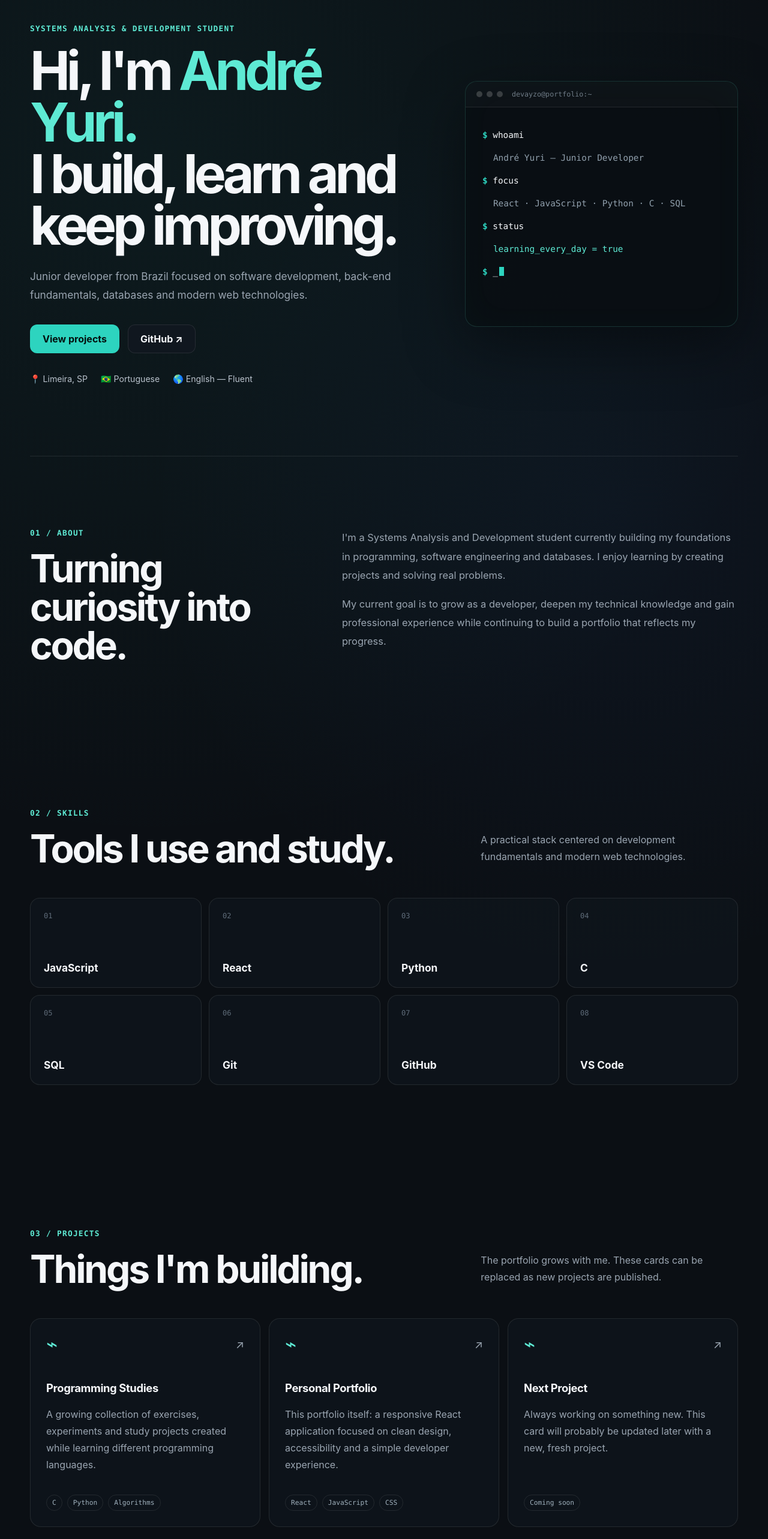
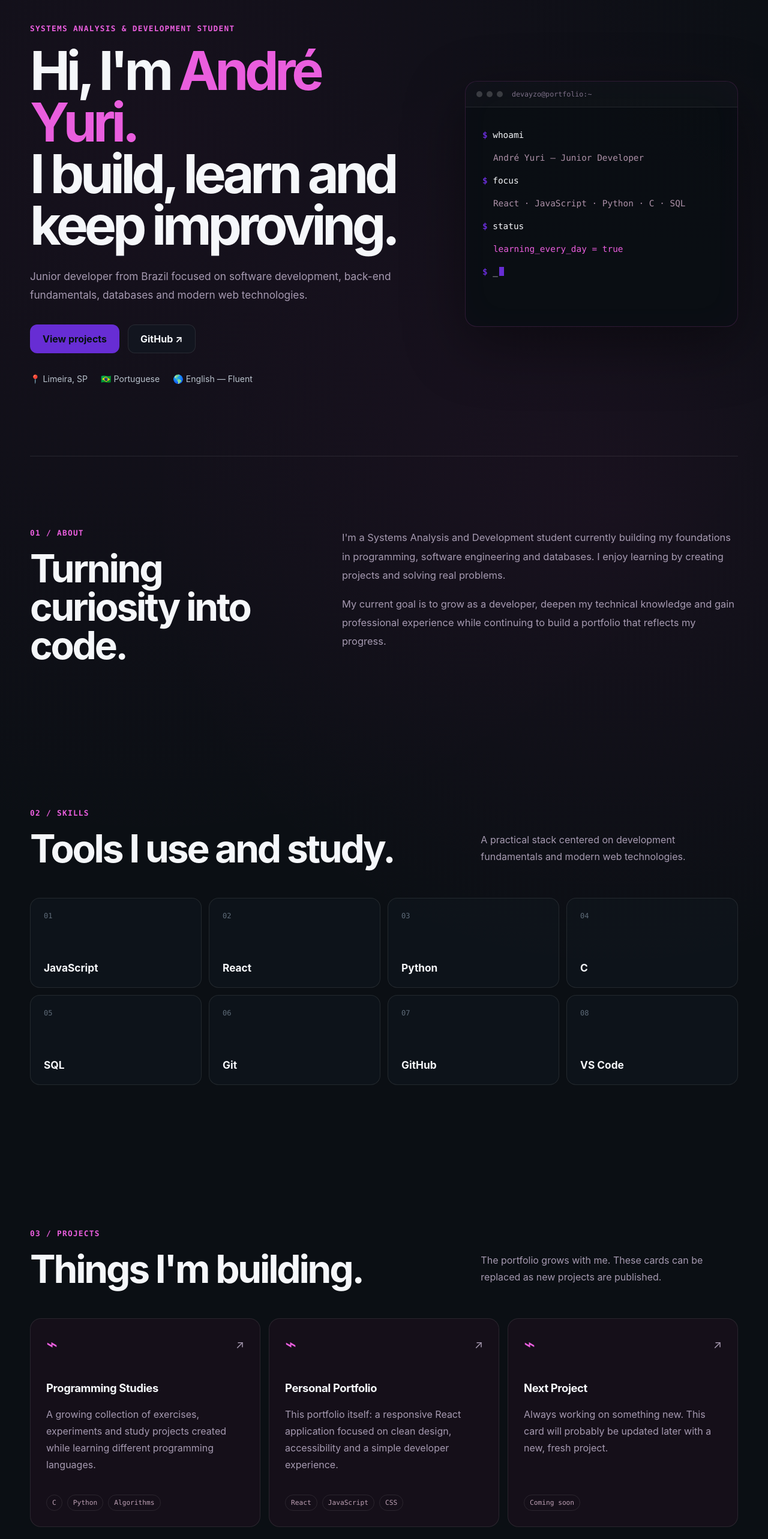
Before and after one commit to devayzo/personal-website, a React (Vite) app: page / in a window 1280 px wide. Shown: the part 100-2666 px from the top of the page at 60% size. Built offline with nearby package versions, Linux system fonts and the light colour scheme.

Commit message:
Changed color scheme from blue to purple/pink

```diff
--- a/src/styles.css
+++ b/src/styles.css
@@ -10,11 +10,11 @@
   --surface: rgba(18, 24, 32, 0.78);
   --surface-strong: #121820;
   --border: rgba(255, 255, 255, 0.09);
-  --muted: #9aa5b1;
+  --muted: #a69ab1;
   --text: #f5f7fa;
-  --accent: #2dd4bf;
-  --accent-strong: #5eead4;
-  --accent-soft: rgba(45, 212, 191, 0.12);
+  --accent: #672dd4;
+  --accent-strong: #ea5ede;
+  --accent-soft: rgba(103, 45, 212, 0.12);
   --max-width: 1180px;
 }
 
@@ -31,8 +31,8 @@ body {
   min-width: 320px;
   min-height: 100vh;
   background:
-    radial-gradient(circle at 20% 10%, rgba(45, 212, 191, 0.06), transparent 32%),
-    radial-gradient(circle at 80% 25%, rgba(59, 130, 246, 0.05), transparent 26%),
+    radial-gradient(circle at 20% 10%, rgba(212, 45, 176, 0.06), transparent 32%),
+    radial-gradient(circle at 80% 25%, rgba(246, 59, 199, 0.05), transparent 26%),
     var(--background);
   color: var(--text);
 }
@@ -76,13 +76,13 @@ button {
 .ambient-one {
   top: -220px;
   left: -180px;
-  background: #2dd4bf;
+  background: #892dd4;
 }
 
 .ambient-two {
   right: -260px;
   top: 300px;
-  background: #3b82f6;
+  background: #c13bf6;
 }
 
 .site-header {
@@ -103,7 +103,7 @@ button {
 }
 
 .site-header.is-scrolled {
-  background: rgba(11, 15, 20, 0.78);
+  background: rgba(20, 11, 20, 0.78);
   border-color: var(--border);
   box-shadow: 0 18px 60px rgba(0, 0, 0, 0.2);
   backdrop-filter: blur(18px);
@@ -271,7 +271,7 @@ h3 {
 }
 
 .button-secondary:hover {
-  border-color: rgba(94, 234, 212, 0.35);
+  border-color: rgba(234, 94, 192, 0.35);
 }
 
 .hero-meta {
@@ -284,13 +284,13 @@ h3 {
 }
 
 .terminal-card {
-  border: 1px solid rgba(94, 234, 212, 0.16);
+  border: 1px solid rgba(234, 94, 227, 0.16);
   border-radius: 20px;
   overflow: hidden;
   background: rgba(10, 14, 19, 0.88);
   box-shadow:
     0 30px 100px rgba(0, 0, 0, 0.4),
-    inset 0 0 60px rgba(45, 212, 191, 0.025);
+    inset 0 0 60px rgba(179, 45, 212, 0.025);
   transform: rotate(1deg);
 }
 
@@ -312,7 +312,7 @@ h3 {
 
 .terminal-top p {
   margin: 0 0 0 8px;
-  color: #6f7b87;
+  color: #7d6f87;
   font-family: "SFMono-Regular", Consolas, monospace;
   font-size: 0.73rem;
 }
@@ -336,7 +336,7 @@ h3 {
 
 .terminal-result {
   padding-left: 18px;
-  color: #91a0ad;
+  color: #ad91a8;
 }
 
 .terminal-result.success {
@@ -411,7 +411,7 @@ h3 {
 .skill-card:hover,
 .project-card:hover {
   transform: translateY(-4px);
-  border-color: rgba(94, 234, 212, 0.28);
+  border-color: rgba(234, 94, 164, 0.28);
 }
 
 .skill-number {
@@ -437,7 +437,7 @@ h3 {
   padding: 26px;
   border: 1px solid var(--border);
   border-radius: 18px;
-  background: rgba(18, 24, 32, 0.55);
+  background: rgba(32, 18, 30, 0.55);
   transition:
     transform 160ms ease,
     border-color 160ms ease;
@@ -483,7 +483,7 @@ h3 {
   padding: 6px 9px;
   border: 1px solid var(--border);
   border-radius: 999px;
-  color: #9fb0bc;
+  color: #bc9fb3;
   font-family: "SFMono-Regular", Consolas, monospace;
   font-size: 0.7rem;
 }
@@ -500,7 +500,7 @@ h3 {
   padding: 28px;
   border: 1px solid var(--border);
   border-radius: 18px;
-  background: rgba(18, 24, 32, 0.55);
+  background: rgba(32, 18, 26, 0.55);
 }
 
 .education-card h3 {
@@ -526,7 +526,7 @@ h3 {
   width: 72px;
   height: 72px;
   place-items: center;
-  border: 1px solid rgba(94, 234, 212, 0.2);
+  border: 1px solid rgba(234, 94, 187, 0.2);
   border-radius: 18px;
   background: var(--accent-soft);
   color: var(--accent-strong);
@@ -562,7 +562,7 @@ footer {
   gap: 20px;
   padding: 30px 0 42px;
   border-top: 1px solid var(--border);
-  color: #6d7884;
+  color: #846d84;
   font-size: 0.78rem;
 }
 
@@ -649,7 +649,7 @@ footer p {
     padding: 10px;
     border: 1px solid var(--border);
     border-radius: 16px;
-    background: rgba(11, 15, 20, 0.96);
+    background: rgba(20, 11, 18, 0.96);
     backdrop-filter: blur(18px);
   }
 
```
